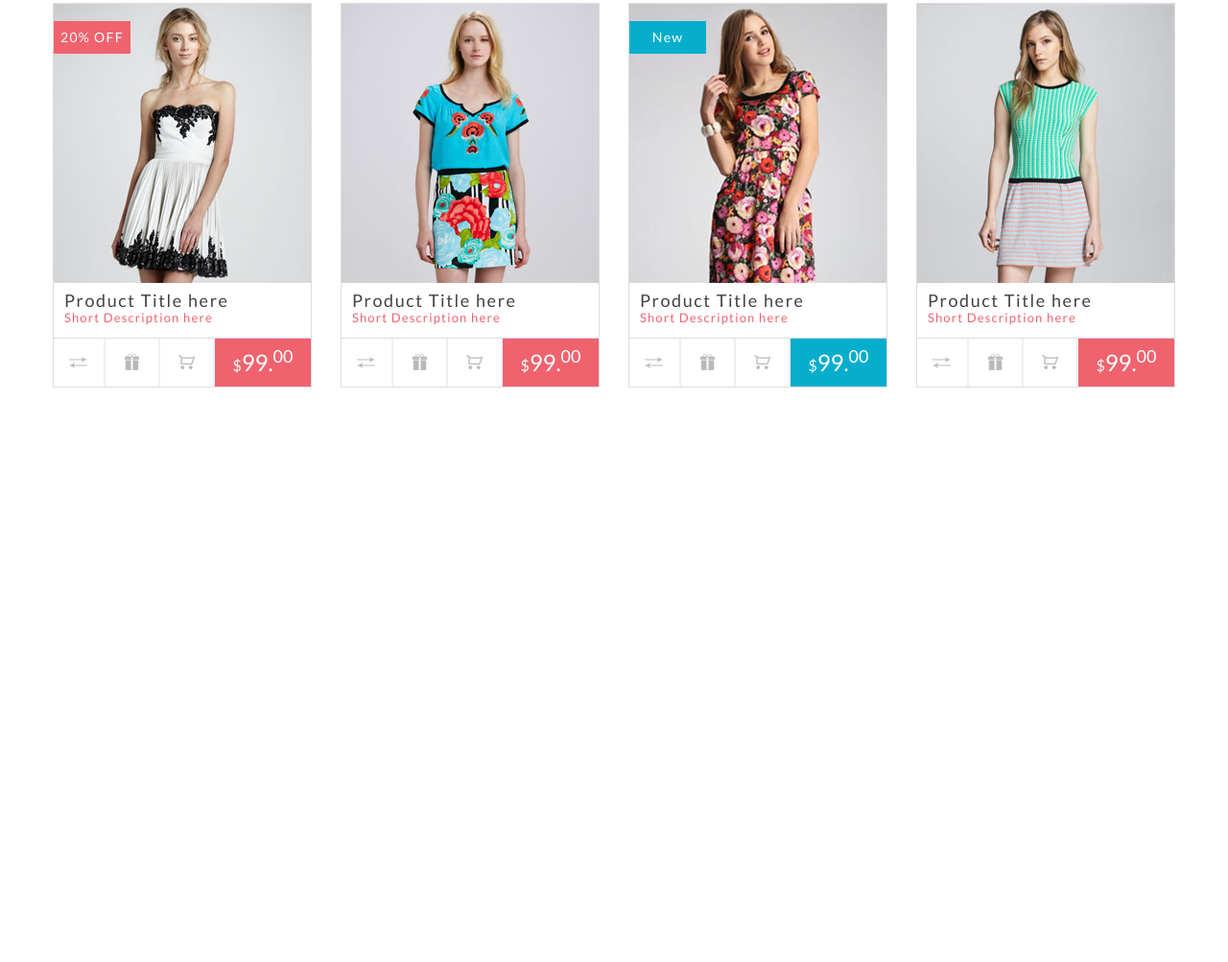
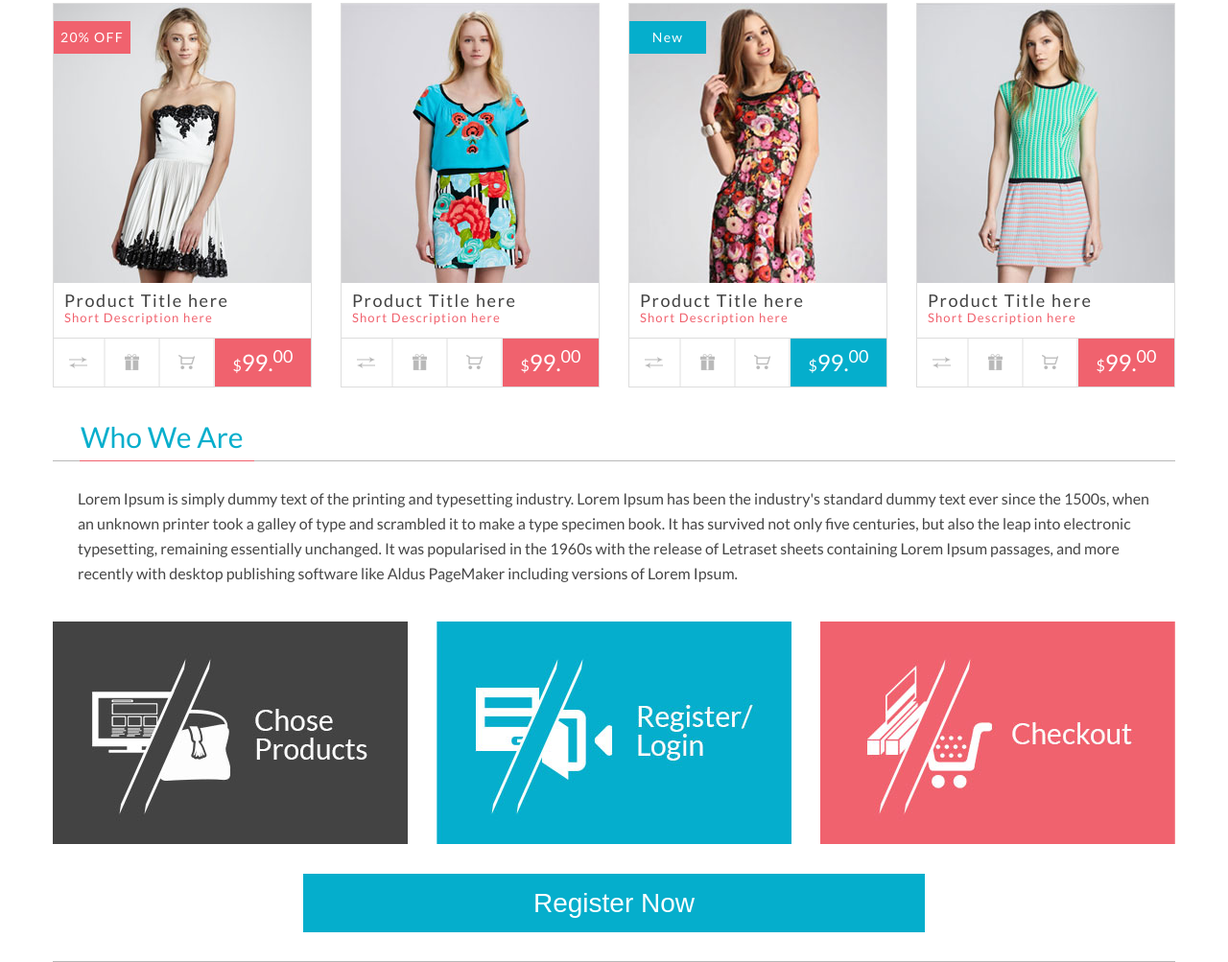
Before and after one commit to OrionBetel/giftshop, a website: page src/index.html in a window 1280 px wide. Shown: the part 1775-2778 px from the top of the page at 96% size. Before the commit the page ends 2181 px from the top, so only its background shows below. Drawn offline with Linux system fonts and the light colour scheme; files that its build step writes are made by us from their sources; files whose address does not match are found by name.

Commit message:
one more section added

```diff
--- a/src/index.html
+++ b/src/index.html
@@ -519,6 +519,31 @@
         </div>
       </div>
     </article>
+
+    <section class="company-description">
+      <h2 class="company-description__title">Who we are</h2>
+      <p class="company-description__content">Lorem Ipsum is simply dummy text
+        of the printing and typesetting industry. Lorem Ipsum has been the
+        industry's standard dummy text ever since the 1500s, when an unknown
+        printer took a galley of type and scrambled it to make a type specimen
+        book. It has survived not only five centuries, but also the leap into
+        electronic typesetting, remaining essentially unchanged. It was
+        popularised in the 1960s with the release of Letraset sheets containing
+        Lorem Ipsum passages, and more recently with desktop publishing software
+        like Aldus PageMaker including versions of Lorem Ipsum.
+      </p>
+      <div class="company-description__steps">
+        <div class="company-description__step
+                    company-description__step_choose"></div>
+        <div class="company-description__step
+                    company-description__step_login"></div>
+        <div class="company-description__step
+                    company-description__step_checkout"></div>
+      </div>
+      <button class="company-description__button" type="button">
+        Register now
+      </button>
+    </section>
   </div>
 
   <script src="script.min.js"></script>
--- /dev/null
+++ b/src/sass/_company-description.scss
@@ -0,0 +1,74 @@
+.company-description {
+  border-bottom: 1px solid #b9b9b9;
+
+  &__title {
+    position: relative;
+    margin: 0;
+    border-bottom: 1px solid #b9b9b9;
+    padding: 2.82% 2.478% .598%;
+    font-weight: 400;
+    font-size: 30px;
+    line-height: 1.2;
+    color: $blue;
+    text-transform: capitalize;
+
+    &::before {
+      position: absolute;
+      left: 2.393%;
+      top: 99.701%;
+      display: block;
+      width: 15.555%;
+      height: 1px;
+      background-color: $red;
+      content: '';
+    }
+  }
+
+  &__content {
+    margin: 0;
+    padding: 2.222% 2.222% 3.162%;
+    font-size: 16px;
+    line-height: 1.625;
+    color: #464646;
+  }
+
+  &__steps {
+    display: flex;
+    justify-content: space-between;
+  }
+
+  &__step {
+    width: 31.623%;
+    padding-top: 19.829%;
+    background-position: center center;
+    background-repeat: no-repeat;
+    background-size: cover;
+
+    &_choose {
+      background-image: url(img/step-choose.jpg);
+    }
+
+    &_login {
+      background-image: url(img/step-login.jpg);
+    }
+
+    &_checkout {
+      background-image: url(img/step-checkout.jpg);
+    }
+  }
+
+  &__button {
+    display: block;
+    width: 55.384%;
+    height: 5.213%;
+    margin: 2.649% auto 2.564%;
+    border: none;
+    padding: 0;
+    font-size: 28px;
+    line-height: 61px;
+    color: #fff;
+    text-align: center;
+    text-transform: capitalize;
+    background-color: $blue;
+  }
+}
--- a/src/sass/mounting-point.scss
+++ b/src/sass/mounting-point.scss
@@ -15,3 +15,4 @@
 @import 'controls';
 @import 'products';
 @import 'featured-product';
+@import 'company-description';
```
Also changed, not shown: dist/img/step-checkout.jpg (added), dist/img/step-choose.jpg (added), dist/img/step-login.jpg (added), dist/index.html, dist/styles.min.css.
